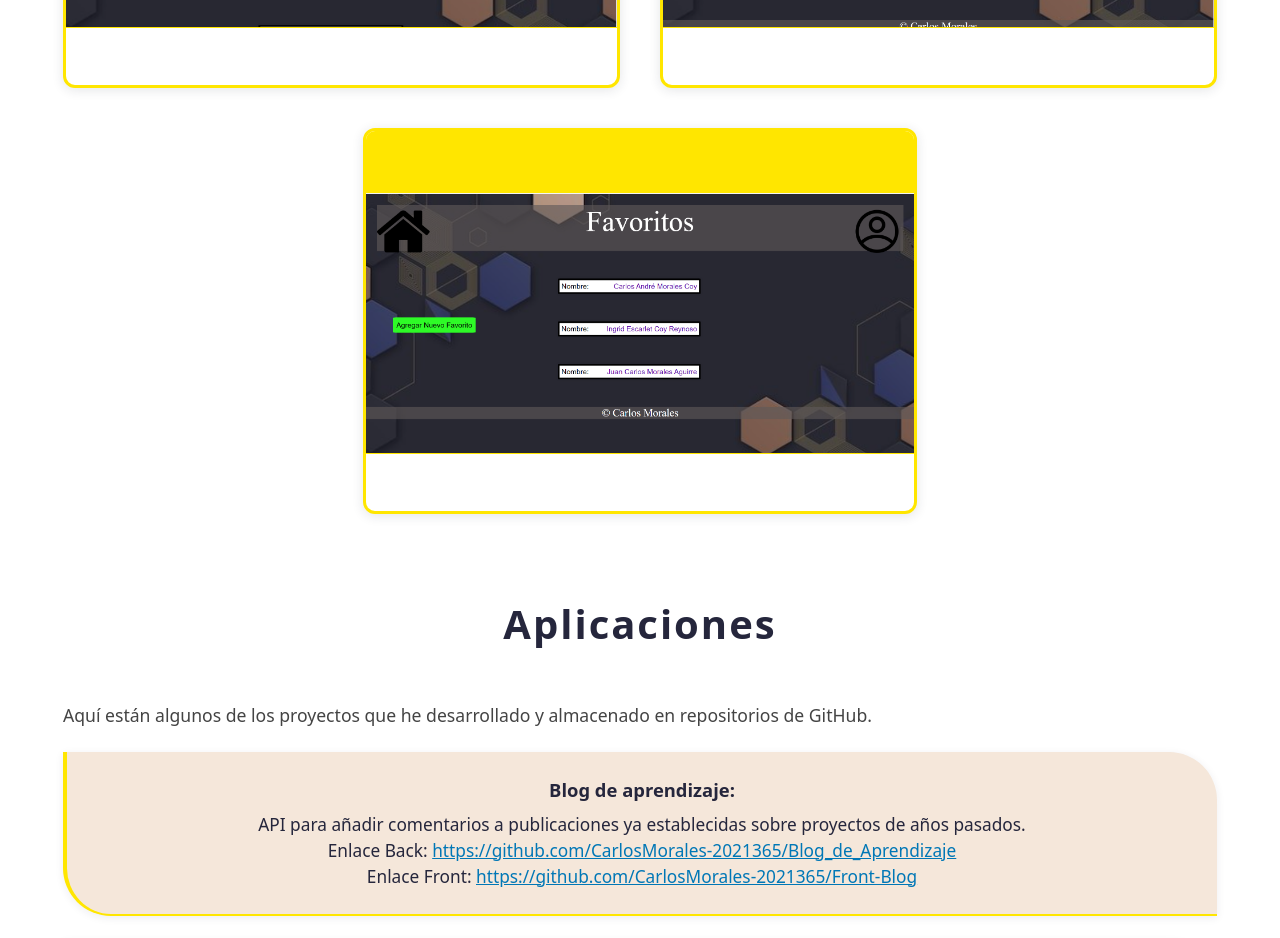
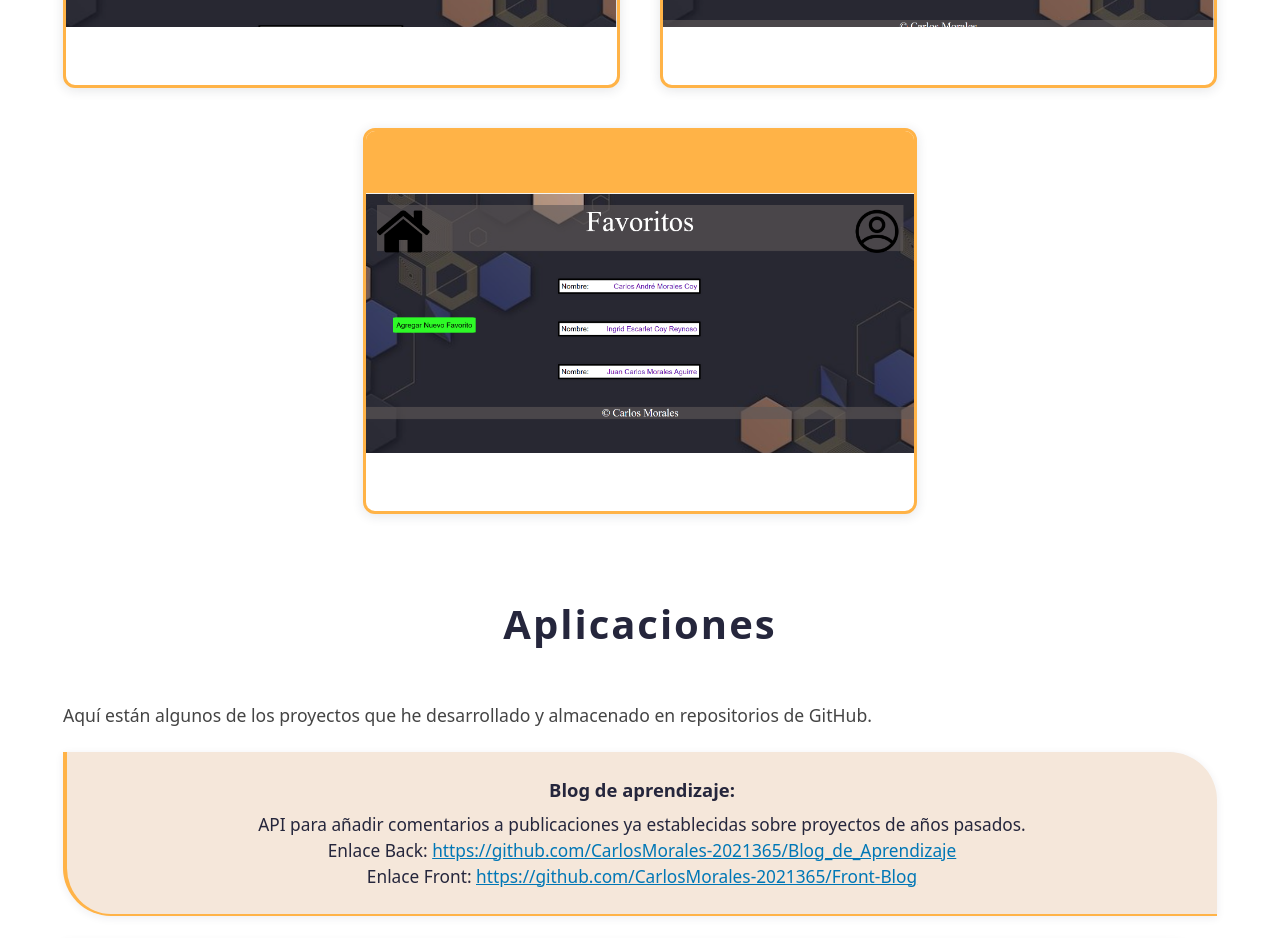
Before and after one commit to CarlosMorales-2021365/Portafolio_1, a React (Vite) app: page /proyectos in a window 1280 px wide. Shown: the part 1780-2718 px from the top of the page. Built offline with nearby package versions, Linux system fonts and the light colour scheme.

Commit message:
corecciones a los css

```diff
--- a/public/styles/proyectos.css
+++ b/public/styles/proyectos.css
@@ -20,7 +20,7 @@
 
 .proyecto-card {
   background: #fff;
-  border: 3px solid #ffe600;
+  border: 3px solid #ffb347;
   border-radius: 12px;
   box-shadow: 0 2px 12px rgba(37, 38, 60, 0.12);
   display: flex;
@@ -32,7 +32,7 @@
 }
 
 .proyecto-header {
-  background: #ffe600;
+  background: #ffb347;
   color: #222;
   font-weight: bold;
   font-size: 1.2rem;
@@ -47,7 +47,6 @@
   height: 260px; /* Más grande */
   object-fit: cover;
   background: #e0e0e0;
-  border-bottom: 1px solid #ffe600;
 }
 
 .proyecto-card-center {
@@ -91,8 +90,8 @@
   padding: 1.5rem 2rem;
   color: #25263c;
   font-size: 1.08rem;
-  border-left: 4px solid #ffe600;
-  border-bottom: 2px solid #ffe600;
+  border-left: 4px solid #ffb347;
+  border-bottom: 2px solid #ffb347;
 }
 
 .aplicacion-nombre {
--- a/public/styles/sobreMi.css
+++ b/public/styles/sobreMi.css
@@ -33,7 +33,7 @@
   height: 140px;
   object-fit: cover;
   border-radius: 50%;
-  border: 3px solid #ffe600;
+  border: 3px solid #ffb347;
   box-shadow: 0 2px 8px rgba(37, 38, 60, 0.10);
 }
 
```
